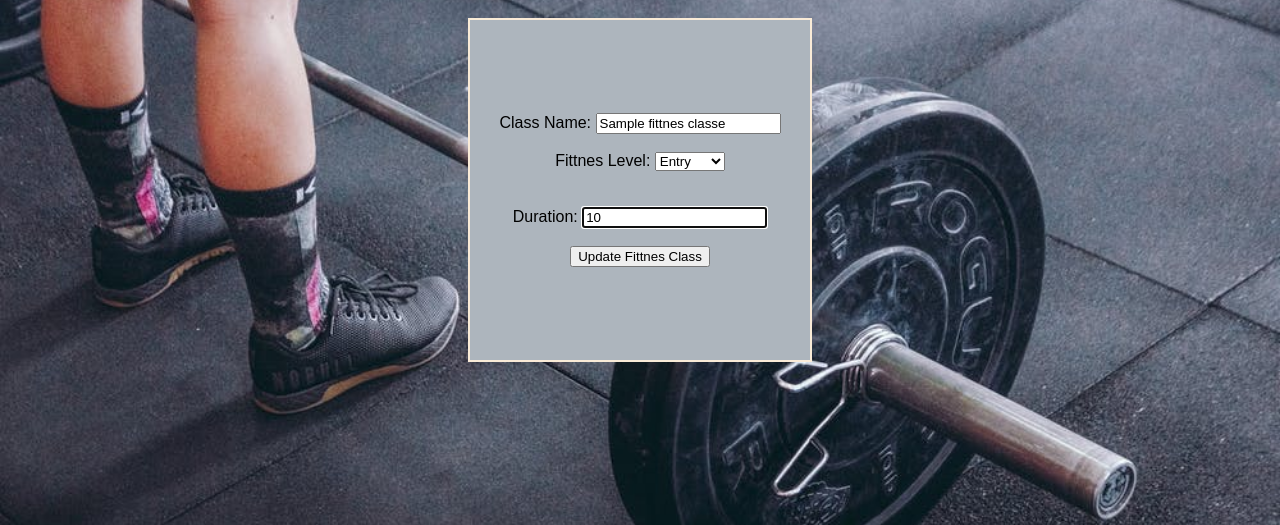
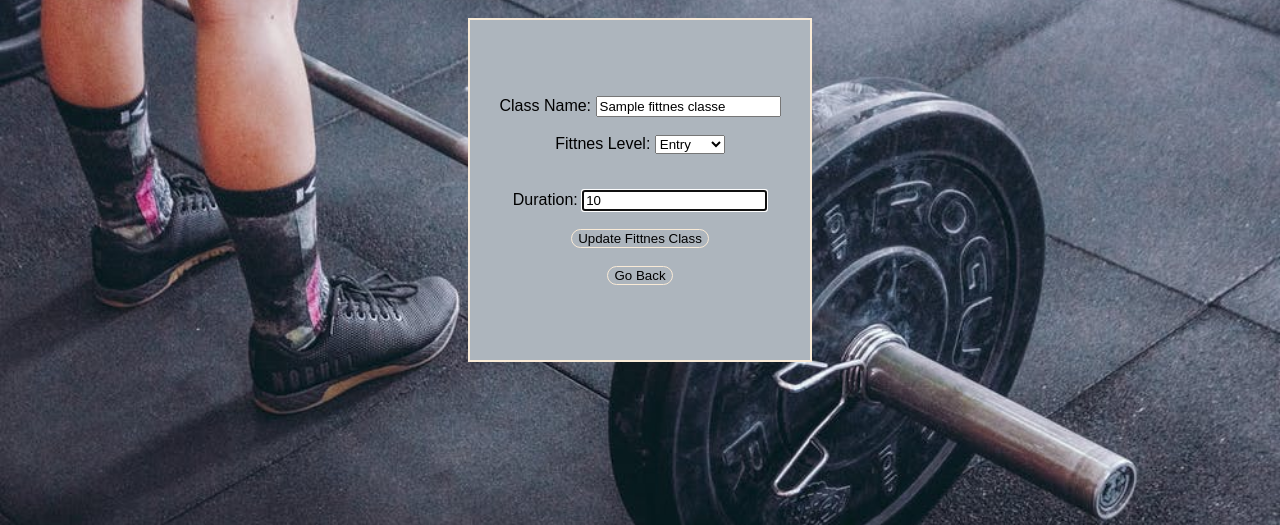
Before and after one commit to belus90/First_project, a Flask app: a page that uses templates/fittness classes/edit.html in a window 1280 px wide. Shown: the part 59-584 px from the top of the page. Run offline with Flask 2, Linux system fonts and the light colour scheme; a database or web service that is not in the repository returns one stand-in record (values such as "Sample title"); some libraries are stand-ins or nearby versions.

Commit message:
final project

```diff
--- /dev/null
+++ b/static/fittnes class/show.css
@@ -0,0 +1,4 @@
+.show {
+    text-align: center;
+    color: antiquewhite;
+}
--- a/templates/fittness classes/edit.html
+++ b/templates/fittness classes/edit.html
@@ -20,8 +20,9 @@
                 <label for="duration">Duration:</label>
                 <input type="text" id="duration" name="duration" value="{{fittnes_class.duration}}" required autofocus>
             </div><br>
-            <button type="submit">Update Fittnes Class</button>
-        </form>
+            <button class="button" type="submit">Update Fittnes Class</button>
+        </form><br>
+        <a href="/fittness classes"><button class="button"> Go Back </button></a>
     </section>
 
 
--- a/templates/fittness classes/show.html
+++ b/templates/fittness classes/show.html
@@ -1,6 +1,7 @@
 {% extends 'base.html' %}
 
 {% block content %}
+<section class="show">
 <h1> {{fittnes_class.name}} - Fittnes Class </h1>
 
 <h3>Members attending in this class:</h3>
@@ -13,6 +14,6 @@
     {% endfor %}
 </ul>
 <br>
-<a href="/fittness classes"><button> Home </button></a>
-
+<a href="/fittness classes"><button class="button"> Home </button></a>
+</section>
 {% endblock %}
```
